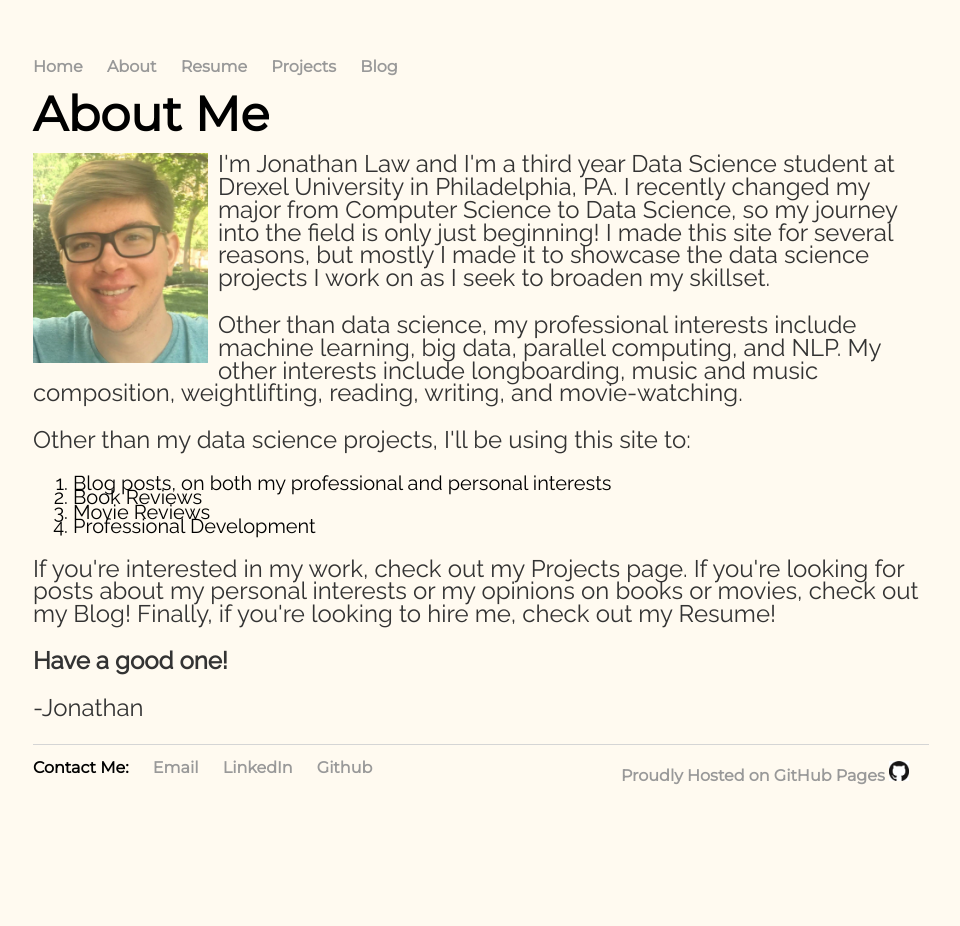
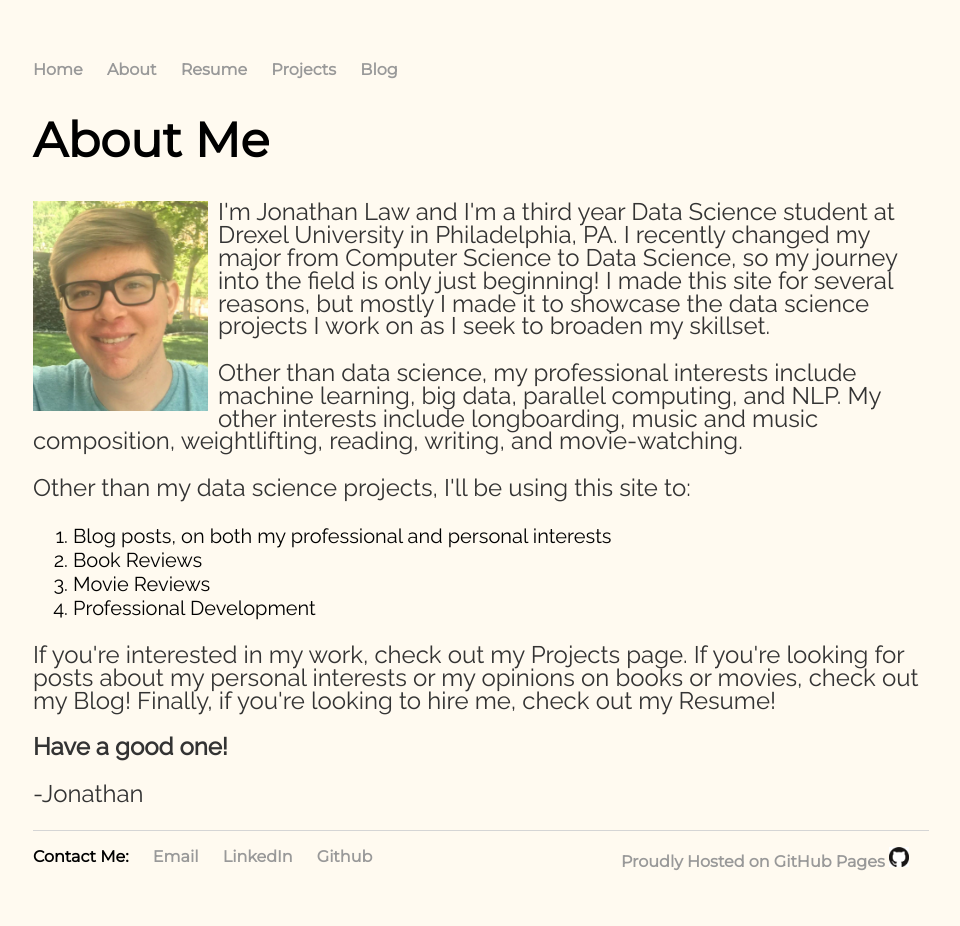
Before and after one commit to shindig7/my-site, a Jekyll site: the page built from about.html, in a window 1280 px wide. Shown: the whole page, without its empty margins (159-1119 px from the left). Built offline with Jekyll 4.4.1, drawn with Linux system fonts in a browser that asks for light colours; before the commit the page ends 900 px from its top, so only the background shows below that.

Commit message:
Fixed line height and changed profile pic from class to id

```diff
--- a/about.html
+++ b/about.html
@@ -7,7 +7,7 @@ published: true
 <div class='blurb'>
   <h1>About Me</h1>
 </div><!-- /.blurb -->
-<img src='/files/ProfilePicture_edited.jpg' class="profile-picture" align='left' alt='Profile Picture' width="175" height="210">
+<img src='/files/ProfilePicture_edited.jpg' id="profile-picture" align='left' alt='Profile Picture' width="175" height="210">
 <p> I'm Jonathan Law and I'm a third year Data Science student at Drexel University in Philadelphia, PA. I recently changed my major
 	from Computer Science to Data Science, so my journey into the field is only just beginning! I made this site for several reasons,
 	but mostly I made it to showcase the data science projects I work on as I seek to broaden my skillset.</p>
--- a/css/index.css
+++ b/css/index.css
@@ -3,7 +3,6 @@ body {
     margin: 60px auto;
     width: 70%;
     font-family: 'Raleway', 'Helvetica', 'Sans-Serif';
-    line-height: 90%;
 }
 nav ul, footer ul {
     font-family: 'Montserrat', 'Helvetica', 'Arial', 'Sans-Serif';
@@ -63,6 +62,6 @@ p.subtitle {
 	font-size: .75em;
 	line-height: 75%;
 }
-.profile-picture {
+#profile-picture {
 	padding-right: 10px;
 }
```
